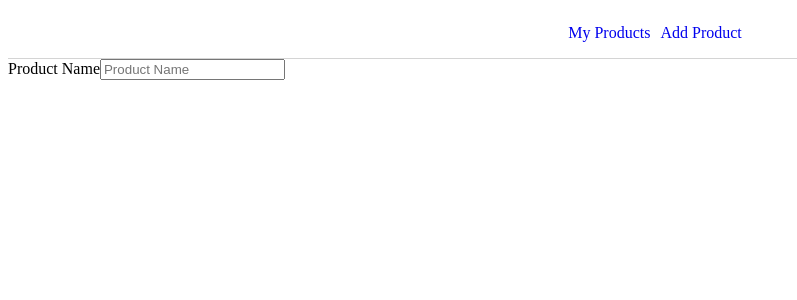
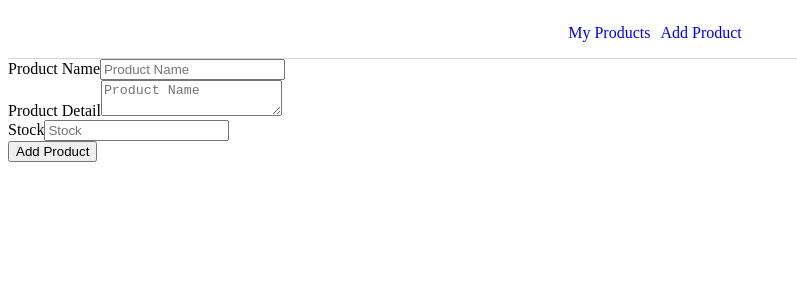
Before and after one commit to 0ley0/leyProjict, a Next.js app: page /addproduct in a window 1280 px wide. Shown: the top 300 px of the page, without its empty margins (0-797 px from the left). Built offline with nearby package versions, Linux system fonts and the light colour scheme.

Commit message:
add function delete

```diff
--- a/pages/addproduct/index.tsx
+++ b/pages/addproduct/index.tsx
@@ -36,7 +36,7 @@ const index =() =>{
     return(
         <div>
             <Layout/>
-            <form>
+            <form onSubmit={handleSubmit}>
                 <div>
                     <label htmlFor="productname">Product Name</label>
                     <input type="text"
@@ -46,7 +46,25 @@ const index =() =>{
                     value={productname}></input>
                 </div>
                 <div>
-
+                    <label htmlFor="productdetail">Product Detail</label>
+                    <textarea name="productdatail"
+                    placeholder="Product Name"
+                    onChange={(e)=>setProductdetail(e.target.value)}
+                    value={productdetail}></textarea>
+                </div>
+                <div>
+                    <label htmlFor="stock">Stock</label>
+                    <input type="text"
+                    name="stock"
+                    placeholder="Stock"
+                    onChange={(e)=>setStock(e.target.value)}
+                    value={stock}></input>
+                </div>
+                <div><button>Add Product</button>
+                </div>
+                <div>
+                    {error ? error : <div>{error}</div>}
+                    {massage ? massage : <div>{massage}</div>}
                 </div>
             </form>
         </div>
--- /dev/null
+++ b/pages/api/delete.js
@@ -0,0 +1,17 @@
+import { ObjectId } from 'mongodb'
+import clientPromise from '../../lib/mongodb'
+
+export default async (req,res)=>{
+    try {
+        const client = await clientPromise
+        const db = client.db('product')
+        const {id} = req.query
+        const product = await db.collection('product').deleteOne({
+            _id:ObjectId(id)
+        })
+        res.json(product)
+    } catch (err) {
+        console.error(err)
+        throw new Error(err).message
+    }
+    }
```
Also changed, not shown: pages/index.tsx (+18 -1 lines), 1 other file (tests, documents, lock files or other folders).
